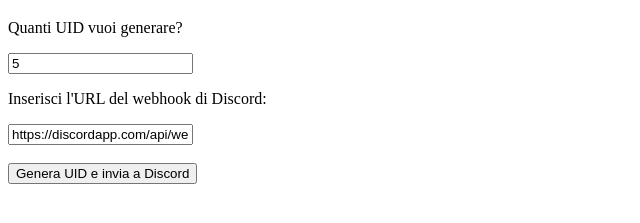
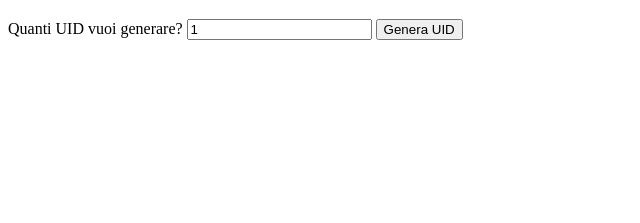
Before and after one commit to OverloadedTech/uid-gen, a plain HTML site: page index.html in a window 1280 px wide. Shown: the part 61-284 px from the top of the page, without its empty margins (0-640 px from the left). Drawn offline with Linux system fonts and the light colour scheme.

Commit message:
Update index.html

```diff
--- a/index.html
+++ b/index.html
@@ -5,72 +5,55 @@
 </head>
 <body>
 	<h1>Generatore UID</h1>
-  <p>Quanti UID vuoi generare?</p>
-  <input type="number" id="numUIDs" value="5">
-  <p>Inserisci l'URL del webhook di Discord:</p>
-  <input type="text" id="webhookURL" value="https://discordapp.com/api/webhooks/xxxxxxxxxxxxx/xxxxxxxxxxxxxxxxxxxxxxxxxxxxxxxxxxxxxxxxxxxxxxxxxxxxxxxxxxxxxxxxxxxxxxxxxxxxxxxxxxxxxxxxxxxxxxxxxxxxxxxxxxxxxxxxxxxxxxxxxxxxx">
-  <br><br>
-  <button onclick="generateUIDsAndSendToDiscord()">Genera UID e invia a Discord</button>
-  <br><br>
+	<label for="num-uid">Quanti UID vuoi generare?</label>
+	<input type="number" id="num-uid" value="1">
+	<button onclick="generaUID()">Genera UID</button>
 	<div id="log"></div>
+
 	<script>
-    var logger = function(msg) {
-      var log = document.getElementById("log");
-      log.innerHTML += "<p>" + msg + "</p>";
-    };
+		function generaUID() {
+			let numUID = document.getElementById("num-uid").value;
+			let uids = [];
 
-    var generateUID = function() {
-      var chars = "ABCDEFGHIJKLMNOPQRSTUVWXYZ0123456789";
-      var uid = "";
-      for (var i = 0; i < 5; i++) {
-        for (var j = 0; j < 5; j++) {
-          uid += chars.charAt(Math.floor(Math.random() * chars.length));
+			for (let i = 0; i < numUID; i++) {
+				let uid = "";
+				for (let j = 0; j < 8; j++) {
+					uid += Math.floor(Math.random() * 16).toString(16);
 				}
-        if (i < 4) {
 				uid += "-";
+				for (let j = 0; j < 4; j++) {
+					uid += Math.floor(Math.random() * 16).toString(16);
 				}
+				uid += "-4";
+				for (let j = 0; j < 3; j++) {
+					uid += Math.floor(Math.random() * 16).toString(16);
 				}
-      return uid;
-    };
+				uid += "-";
+				let variant = (Math.floor(Math.random() * 4) + 8).toString(16);
+				uid += variant;
+				for (let j = 0; j < 3; j++) {
+					uid += Math.floor(Math.random() * 16).toString(16);
+				}
+				uid += "-";
+				for (let j = 0; j < 12; j++) {
+					uid += Math.floor(Math.random() * 16).toString(16);
+				}
+				uids.push(uid);
+			}
 
-    var generateUIDs = function(numUIDs) {
-      var uids = [];
-      for (var i = 0; i < numUIDs; i++) {
-        uids.push(generateUID());
+			let log = document.getElementById("log");
+			log.innerHTML = "";
+			for (let i = 0; i < uids.length; i++) {
+				log.innerHTML += uids[i] + "<br>";
 			}
-      return uids;
-    };
 
-    var sendUIDsToDiscord = function(webhookURL, uids) {
-      var xhr = new XMLHttpRequest();
-      xhr.open("POST", webhookURL, true);
-      xhr.setRequestHeader('Content-Type', 'application/json');
-
-      var message = "Ecco gli UID generati: " + uids.join(", ");
-      var data = {
-        "content": message
-      };
-
-      xhr.onreadystatechange = function() {
-        if (xhr.readyState === XMLHttpRequest.DONE) {
-          logger("Codice di stato HTTP: " + xhr.status);
-          logger("Messaggio di risposta: " + xhr.responseText);
+			let link = document.createElement("a");
+			link.href = "data:text/plain;charset=utf-8," + encodeURIComponent(uids.join("\n"));
+			link.download = "uids.txt";
+			link.innerHTML = "Scarica UID";
+			log.appendChild(document.createElement("br"));
+			log.appendChild(link);
 		}
-      };
-
-      xhr.send(JSON.stringify(data));
-    };
-
-    var generateUIDsAndSendToDiscord = function() {
-      var numUIDs = parseInt(document.getElementById("numUIDs").value);
-      var webhookURL = document.getElementById("webhookURL").value;
-
-      var uids = generateUIDs(numUIDs);
-      logger("Generati " + numUIDs + " UID:");
-      logger(uids.join(", "));
-
-      sendUIDsToDiscord(webhookURL, uids);
-    };
 	</script>
 </body>
 </html>
```
Lines whose indentation alone changed are shown as unchanged.
